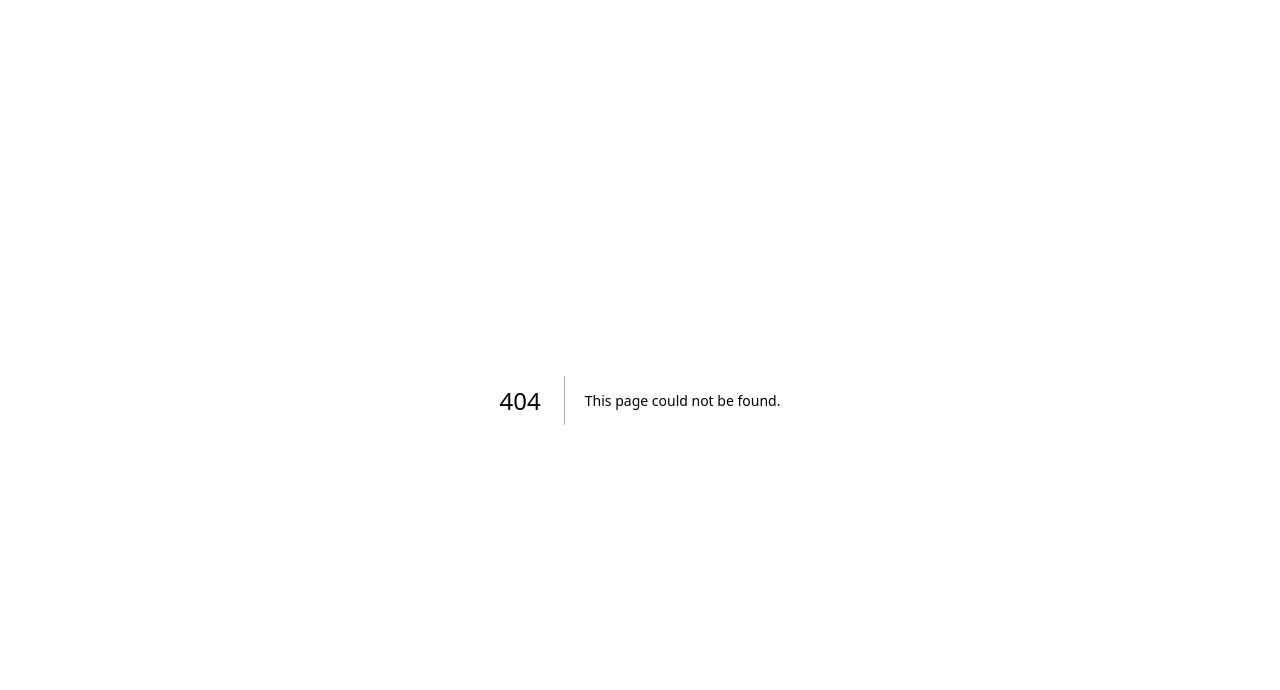
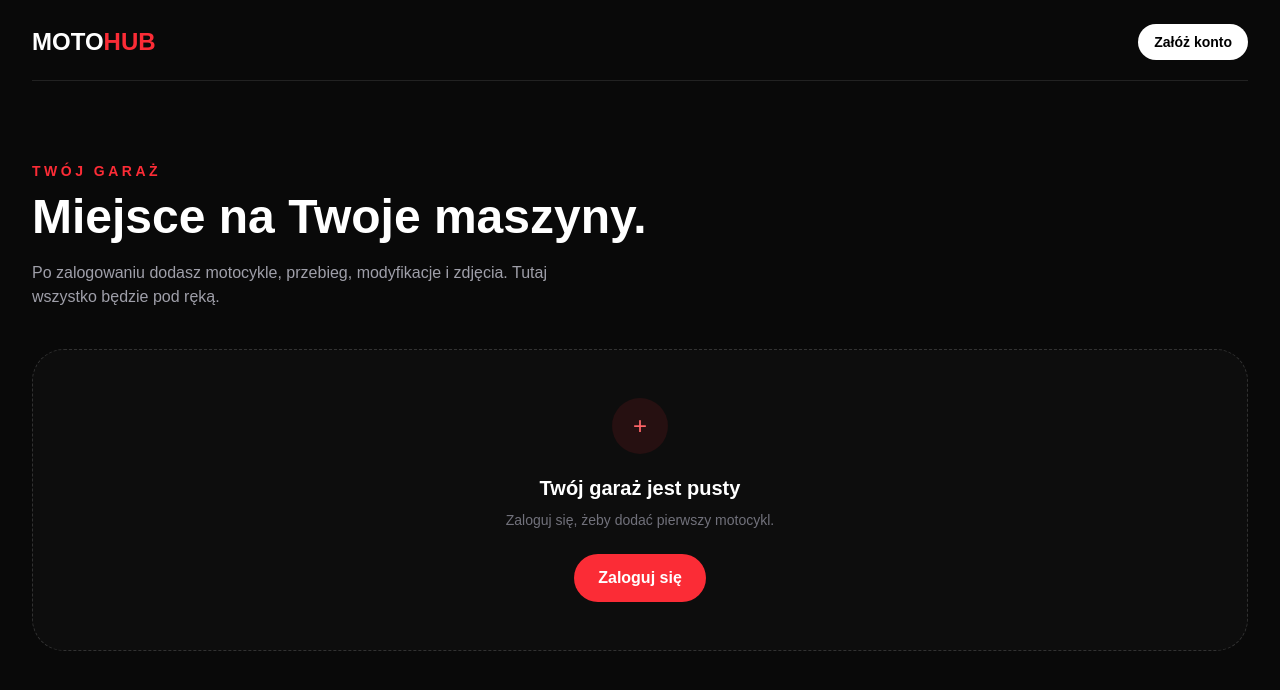
Before and after one commit to maker599/Motohub, a Next.js app: page /garaz in a window 1280 px wide. Before the commit this address had no page. Shown: the top 690 px of the page. Built offline with nearby package versions, Linux system fonts and the light colour scheme.

Commit message:
feat: add MotoHub core pages

```diff
--- /dev/null
+++ b/app/garaz/page.tsx
@@ -0,0 +1,9 @@
+import Link from "next/link";
+
+export default function GaragePage() {
+  return <main className="min-h-screen bg-[#090909] text-white"><div className="mx-auto max-w-7xl px-6 py-6 lg:px-8">
+    <nav className="flex items-center justify-between border-b border-white/10 pb-5"><Link href="/" className="text-2xl font-black">MOTO<span className="text-red-500">HUB</span></Link><Link href="/rejestracja" className="rounded-full bg-white px-4 py-2 text-sm font-bold text-black">Załóż konto</Link></nav>
+    <section className="py-20"><p className="text-sm font-bold uppercase tracking-[.25em] text-red-500">Twój garaż</p><h1 className="mt-3 text-5xl font-black">Miejsce na Twoje maszyny.</h1><p className="mt-5 max-w-xl text-zinc-400">Po zalogowaniu dodasz motocykle, przebieg, modyfikacje i zdjęcia. Tutaj wszystko będzie pod ręką.</p>
+    <div className="mt-10 rounded-[2rem] border border-dashed border-white/15 bg-white/[.02] p-12 text-center"><div className="mx-auto flex h-14 w-14 items-center justify-center rounded-full bg-red-500/10 text-2xl text-red-400">+</div><h2 className="mt-5 text-xl font-bold">Twój garaż jest pusty</h2><p className="mt-2 text-sm text-zinc-500">Zaloguj się, żeby dodać pierwszy motocykl.</p><Link href="/logowanie" className="mt-6 inline-block rounded-full bg-red-500 px-6 py-3 font-bold">Zaloguj się</Link></div></section>
+  </div></main>;
+}
```
